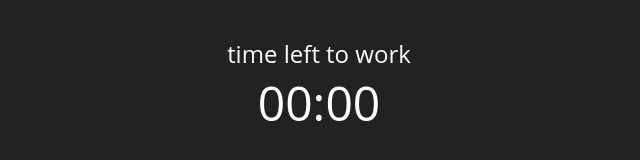
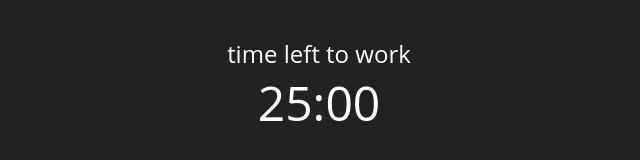
Before and after one commit to dschmaryl/pomodoro-clock, a React (Create React App) app: page / in a window 1280 px wide. Shown: the part 210-370 px from the top of the page, without its empty margins (321-961 px from the left). Built offline with nearby package versions, Linux system fonts and the light colour scheme.

Commit message:
add click functions

```diff
--- a/src/App.js
+++ b/src/App.js
@@ -6,13 +6,58 @@ import { TimeDisplay } from './components/TimeDisplay';
 export class App extends React.Component {
   constructor() {
     super();
+    this.timerClick = this.timerClick.bind(this);
+    this.controlsClick = this.controlsClick.bind(this);
     this.state = {
       workTime: 25,
       breakTime: 5,
       numSessions: 0,
       session: 'work',
-      sessionTime: '00:00',
+      sessionTime: '25:00',
+      timerSeconds: 0,
+      timerMinutes: 25,
+      paused: true
     };
+  }
+
+  controlsClick(control) {
+    console.log('controlsClick func called');
+    if (this.state.paused) {
+      switch (control) {
+        case 'workMinus':
+          this.setState({workTime: this.state.workTime - 1});
+          break;
+        case 'workPlus':
+          this.setState({workTime: this.state.workTime + 1});
+          break;
+        case 'breakMinus':
+          this.setState({breakTime: this.state.breakTime - 1});
+          break;
+        case 'breakPlus':
+          this.setState({breakTime: this.state.breakTime + 1});
+          break;
+        default:
+      }
+    }
+  }
+
+  timerClick() {
+    console.log('timerClick func called');
+    if (this.state.paused) {
+      this.startClock();
+      this.setState({paused: false});
+    } else {
+      this.stopClock();
+      this.setState({paused: true});
+    }
+  }
+
+  startClock() {
+    console.log('startClock func called');
+  }
+
+  stopClock() {
+    console.log('stopClock func called');
   }
 
   render() {
@@ -22,10 +67,14 @@ export class App extends React.Component {
         <Controls
           workTime={this.state.workTime}
           breakTime={this.state.breakTime}
+          controlsClick={this.controlsClick}
         />
         <TimeDisplay
           session={this.state.session}
           sessionTime={this.state.sessionTime}
+          timerMinutes={this.state.timerMinutes}
+          timerSeconds={this.state.timerSeconds}
+          timerClick={this.timerClick}
         />
       </div>
     );
--- a/src/components/Controls.js
+++ b/src/components/Controls.js
@@ -34,15 +34,15 @@ export function Controls(props) {
     <ControlDiv>
       <TimerControl>
         <p>work</p>
-        <Button>-</Button>
+        <Button onClick={() => props.controlsClick('workMinus')}>-</Button>
         <TimerTime>{props.workTime}</TimerTime>
-        <Button>+</Button>
+        <Button onClick={() => props.controlsClick('workPlus')}>+</Button>
       </TimerControl>
       <TimerControl>
         <p>break</p>
-        <Button>-</Button>
+        <Button onClick={() => props.controlsClick('breakMinus')}>-</Button>
         <TimerTime>{props.breakTime}</TimerTime>
-        <Button>+</Button>
+        <Button onClick={() => props.controlsClick('breakPlus')}>+</Button>
       </TimerControl>
     </ControlDiv>
   );
--- a/src/components/TimeDisplay.js
+++ b/src/components/TimeDisplay.js
@@ -13,13 +13,25 @@ const DisplayHead = styled.div`
 
 const DisplayTime = styled.div`
   font-size: 3em;
+  cursor: pointer;
 `;
 
 export function TimeDisplay(props) {
+  let minutes = props.timerMinutes;
+  if (minutes < 10) {
+    minutes = '0' + minutes;
+  }
+  let seconds = props.timerSeconds;
+  if(seconds < 10) {
+    seconds = '0' + seconds;
+  }
+
   return (
     <DisplayDiv>
       <DisplayHead>time left to {props.session}</DisplayHead>
-      <DisplayTime>{props.sessionTime}</DisplayTime>
+      <DisplayTime onClick={props.timerClick}>
+        {minutes}:{seconds}
+      </DisplayTime>
     </DisplayDiv>
   );
 }
```
